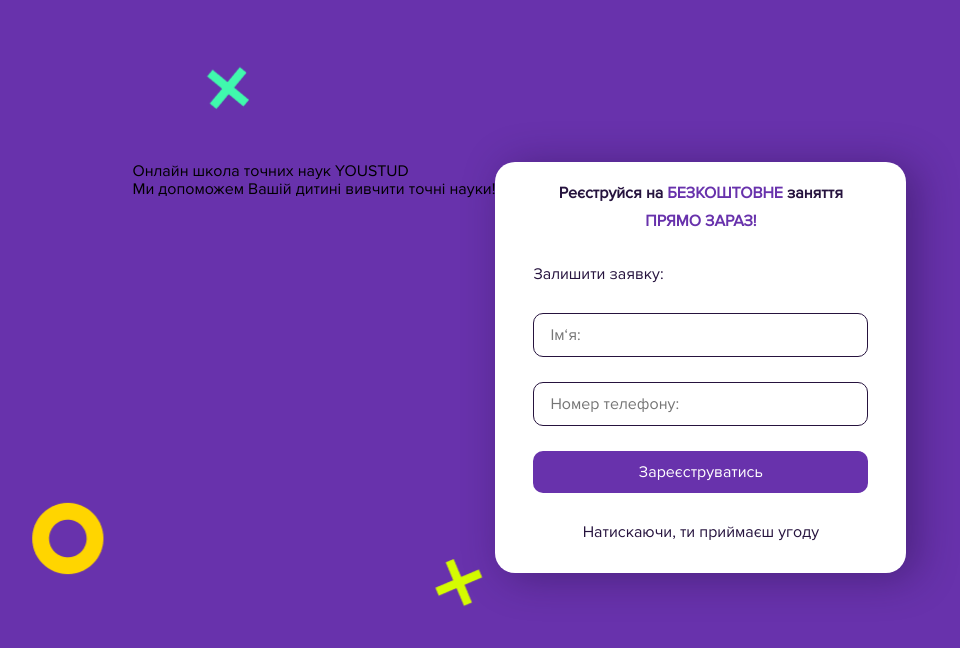
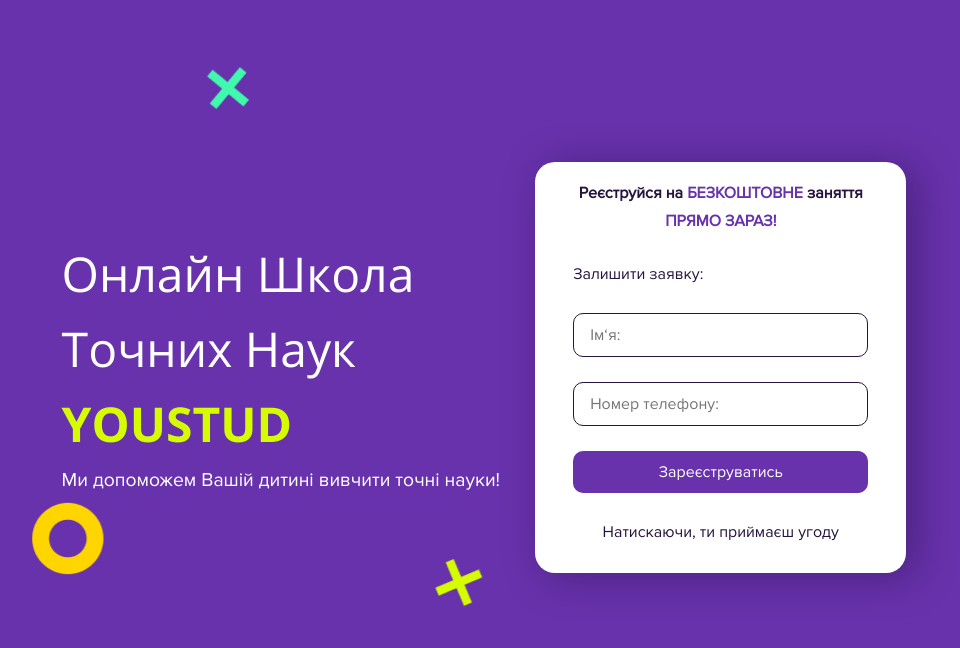
Before and after one commit to bloodsawe/Grishalanding, a website: page src/index.html in a window 1280 px wide. Shown: the part 152-800 px from the top of the page, without its empty margins (156-1116 px from the left). Drawn offline with nearby package versions, Linux system fonts and the light colour scheme; files that its build step writes are made by us from their sources.

Commit message:
banner-text

```diff
--- a/src/_banner.html
+++ b/src/_banner.html
@@ -1,10 +1,13 @@
 <section class="banner">
 	<div class="banner__wrapper">
 		<div class="banner__content">
+			<h1 class="banner__title">
+				Онлайн школа
+				<br />
+				точних наук
+				<span>YOUSTUD</span>
+			</h1>
 			<p class="banner__text">
-				Онлайн школа точних наук <span>YOUSTUD</span>
-			</p>
-			<p class="banner__sub-text">
 				Ми допоможем Вашій дитині вивчити точні науки!
 			</p>
 		</div>
--- a/src/scss/banner.scss
+++ b/src/scss/banner.scss
@@ -5,9 +5,22 @@
 	// background: $purple;
 	background: url(../img/desktop-bg.png) no-repeat center/cover;
 	&__wrapper {
-		@include flex(flex-end, flex-start, row);
+		@include flex(space-between, center, row);
 		width: 66%;
 		margin: 0 auto;
+	}
+	&__title {
+		@include adaptive-font(60, 24, 75, #fff);
+		font-family: "OpenSansRegular", serif;
+		text-transform: capitalize;
+		span {
+			font-family: "OpenSansBold", serif;
+			color: #d5fc01;
+			text-transform: uppercase;
+		}
+	}
+	&__text {
+		@include adaptive-font(22, 14, 38, #fff);
 	}
 	// &__form {
 	// 	position: absolute;
--- a/src/scss/help/fonts.scss
+++ b/src/scss/help/fonts.scss
@@ -3,15 +3,27 @@
 @font-face {
 	font-family: "ProximaRegular";
 	src: url("../fonts/ProximaNovaRegular.ttf") format("truetype");
-	// font-weight: 400;
 	font-style: normal;
 	font-display: fallback;
 }
 
 @font-face {
-	font-family: "proximaBold";
+	font-family: "ProximaBold";
 	src: url("../fonts/ProximaNovaBold.ttf") format("truetype");
-	// font-weight: 700;
 	font-style: normal;
 	font-display: fallback;
 }
+@font-face {
+	font-family: "OpenSansRegular";
+	src: url("../fonts/OpenSansRegular.ttf") format("truetype");
+	font-style: normal;
+	font-weight: normal;
+	font-display: fallback;
+}
+
+@font-face {
+	font-family: "OpenSansBold";
+	src: url("../fonts/OpenSansBold.ttf") format("truetype");
+	font-style: normal;
+	font-display: fallback;
+}
--- a/src/scss/help/normalize.scss
+++ b/src/scss/help/normalize.scss
@@ -1,11 +1,5 @@
 /*! normalize.css v8.0.1 | MIT License | github.com/necolas/normalize.css */
-/**
- * 1. Correct the line height in all browsers.
- * 2. Prevent adjustments of font size after orientation changes in iOS.
- */
-* {
-	box-sizing: border-box;
-}
+
 html {
 	line-height: 1.15; /* 1 */
 	-webkit-text-size-adjust: 100%; /* 2 */
@@ -21,8 +15,7 @@
 }
 /* Correct the font size and margin on `h1` elements within `section` and `article` contexts in Chrome, Firefox, and Safari. */
 h1 {
-	font-size: 2em;
-	margin: 0.67em 0;
+	font-weight: normal;
 }
 /* Grouping content   ========================================================================== */
 /**
--- a/src/scss/help/vars_and_mixins.scss
+++ b/src/scss/help/vars_and_mixins.scss
@@ -21,12 +21,11 @@
 	height: $height + px;
 }
 
-$maxWidth: 1300;
+$maxWidth: 1920;
 
-@mixin adaptive-font($pcSize, $mobSize, $line-height, $letter-spacing, $color) {
+@mixin adaptive-font($pcSize, $mobSize, $line-height, $color) {
 	font-size: $pcSize + px;
 	line-height: $line-height + px;
-	letter-spacing: $letter-spacing + px;
 	color: $color;
 	$addSize: $pcSize - $mobSize;
 	$addMobSize: $addSize + $addSize * 0.7;
@@ -42,10 +41,9 @@
 	}
 }
 
-@mixin font($size, $line-height, $letter-spacing, $color) {
+@mixin font($size, $line-height, $color) {
 	font-size: $size + px;
 	line-height: $line-height + px;
-	letter-spacing: $letter-spacing + px;
 	color: $color;
 }
 
```
Also changed, not shown: build/css/style.css, build/css/style.min.css, build/fonts/OpenSansBold.ttf (added), build/fonts/OpenSansRegular.ttf (added), build/index.html, src/fonts/OpenSansBold.ttf (added), src/fonts/OpenSansRegular.ttf (added), 1 other file.
